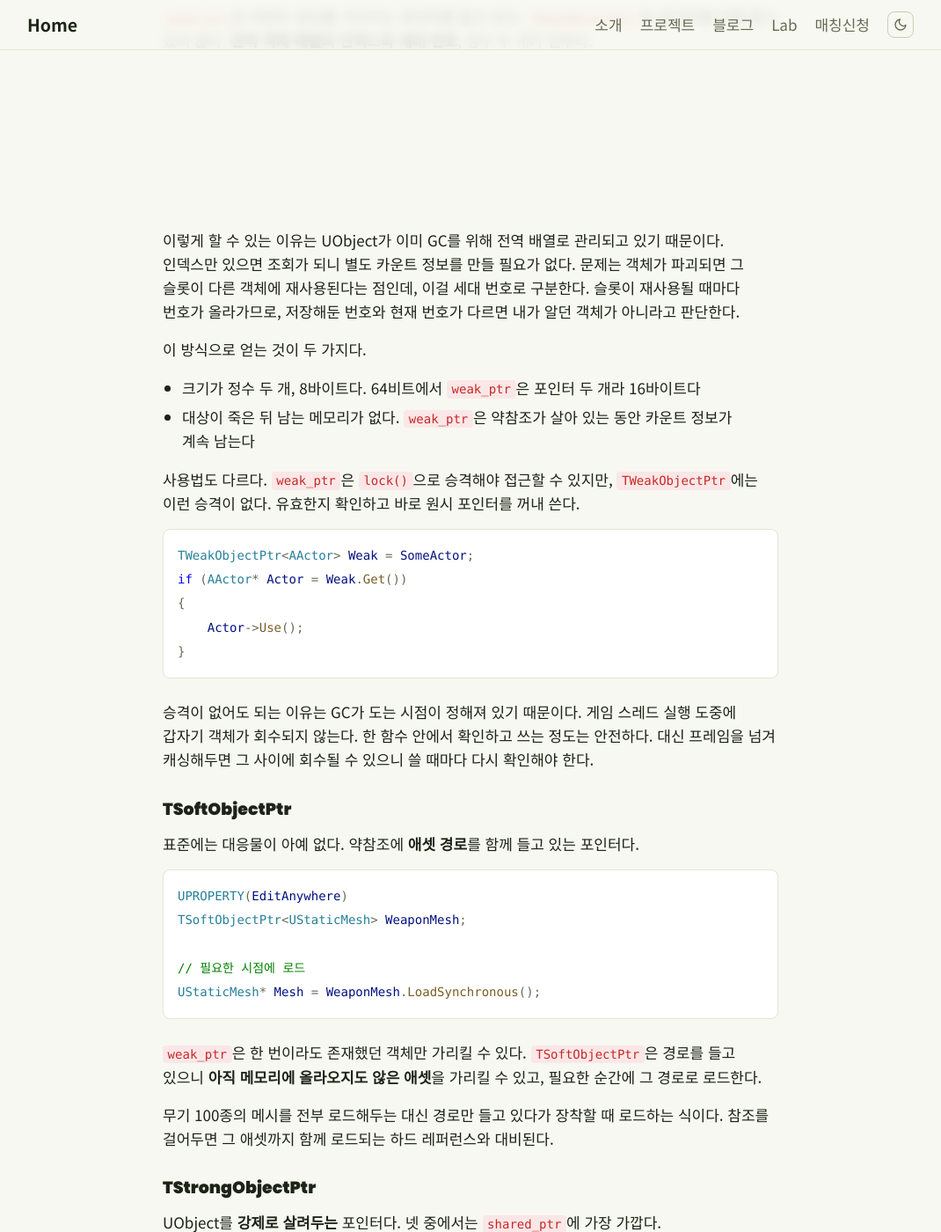
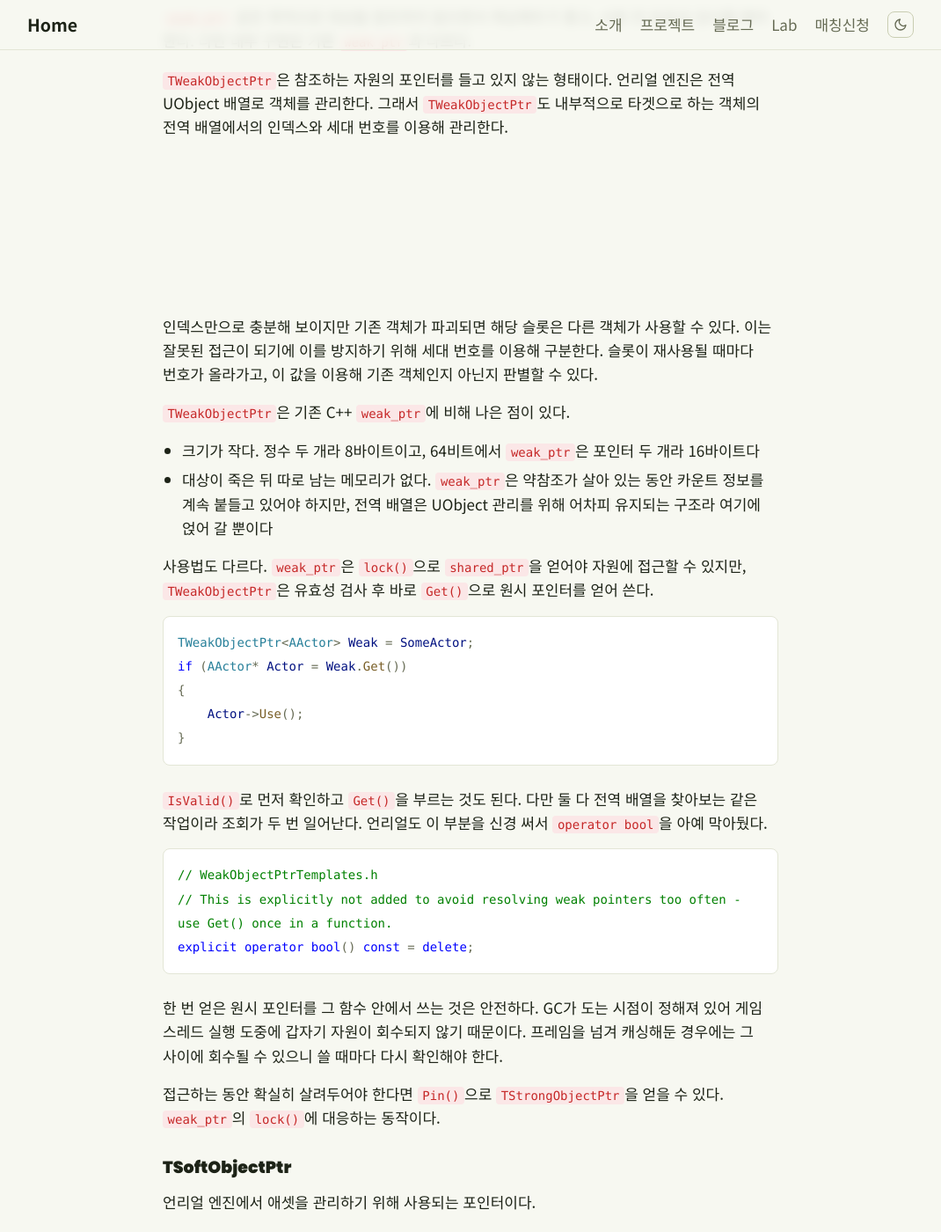
Before and after one commit to skamo3/skamo3.github.io, a Jekyll site: the page built from _posts/2026-08-13-cpp-unreal-smart-pointers.md, in a window 1280 px wide and 1400 px high, scrolled down 5013 px. Shown: the whole window at 88% size, without its empty margins (105-1175 px from the left). Built offline with Jekyll 4.4.1, drawn with Linux system fonts in a browser that asks for light colours; some of the changed text lies outside the part shown.

Commit message:
글 수정: UObject 포인터 절 재작성, Pin() 관련 서술 정정
TWeakObjectPtr에 승격이 없다고 쓴 부분을 Pin()으로 정정하고,
IsValid()와 Get()의 중복 조회를 짚었다. TSoftObjectPtr과
TStrongObjectPtr 설명을 다시 썼다.

Co-Authored-By: Claude Opus 5 <noreply@anthropic.com>

````diff
--- a/_posts/2026-08-13-cpp-unreal-smart-pointers.md
+++ b/_posts/2026-08-13-cpp-unreal-smart-pointers.md
@@ -151,7 +151,9 @@ TObjectPtr<AWeapon> EquippedWeapon;
 
 `weak_ptr`과 이름도 목적도 같다. 대상을 살려두지 않고, 쓰기 전에 유효성을 확인해야 한다. 그런데 구현은 전혀 다르다.
 
-`weak_ptr`은 카운트 정보를 가리키는 포인터를 들고 있다. `TWeakObjectPtr`은 포인터를 아예 들고 있지 않다. **전역 객체 배열의 인덱스와 세대 번호**, 정수 두 개가 전부다.
+`weak_ptr` 같은 목적으로 대상을 참조하지 않으면서 캐싱해두기 좋고, 사용 전 유효성 검사를 해야 한다. 다만 내부 구현은 기존 `weak_ptr`과 다르다.
+
+`TWeakObjectPtr`은 참조하는 자원의 포인터를 들고 있지 않는 형태이다. 언리얼 엔진은 전역 UObject 배열로 객체를 관리한다. 그래서 `TWeakObjectPtr`도 내부적으로 타겟으로 하는 객체의 전역 배열에서의 인덱스와 세대 번호를 이용해 관리한다.
 
 <pre class="mermaid">
 flowchart TD
@@ -166,14 +168,14 @@ flowchart TD
     STD ~~~ UE
 </pre>
 
-이렇게 할 수 있는 이유는 UObject가 이미 GC를 위해 전역 배열로 관리되고 있기 때문이다. 인덱스만 있으면 조회가 되니 별도 카운트 정보를 만들 필요가 없다. 문제는 객체가 파괴되면 그 슬롯이 다른 객체에 재사용된다는 점인데, 이걸 세대 번호로 구분한다. 슬롯이 재사용될 때마다 번호가 올라가므로, 저장해둔 번호와 현재 번호가 다르면 내가 알던 객체가 아니라고 판단한다.
+인덱스만으로 충분해 보이지만 기존 객체가 파괴되면 해당 슬롯은 다른 객체가 사용할 수 있다. 이는 잘못된 접근이 되기에 이를 방지하기 위해 세대 번호를 이용해 구분한다. 슬롯이 재사용될 때마다 번호가 올라가고, 이 값을 이용해 기존 객체인지 아닌지 판별할 수 있다.
 
-이 방식으로 얻는 것이 두 가지다.
+`TWeakObjectPtr`은 기존 C++ `weak_ptr`에 비해 나은 점이 있다.
 
-- 크기가 정수 두 개, 8바이트다. 64비트에서 `weak_ptr`은 포인터 두 개라 16바이트다
-- 대상이 죽은 뒤 남는 메모리가 없다. `weak_ptr`은 약참조가 살아 있는 동안 카운트 정보가 계속 남는다
+- 크기가 작다. 정수 두 개라 8바이트이고, 64비트에서 `weak_ptr`은 포인터 두 개라 16바이트다
+- 대상이 죽은 뒤 따로 남는 메모리가 없다. `weak_ptr`은 약참조가 살아 있는 동안 카운트 정보를 계속 붙들고 있어야 하지만, 전역 배열은 UObject 관리를 위해 어차피 유지되는 구조라 여기에 얹어 갈 뿐이다
 
-사용법도 다르다. `weak_ptr`은 `lock()`으로 승격해야 접근할 수 있지만, `TWeakObjectPtr`에는 이런 승격이 없다. 유효한지 확인하고 바로 원시 포인터를 꺼내 쓴다.
+사용법도 다르다. `weak_ptr`은 `lock()`으로 `shared_ptr`을 얻어야 자원에 접근할 수 있지만, `TWeakObjectPtr`은 유효성 검사 후 바로 `Get()`으로 원시 포인터를 얻어 쓴다.
 
 ```cpp
 TWeakObjectPtr<AActor> Weak = SomeActor;
@@ -183,11 +185,23 @@ if (AActor* Actor = Weak.Get())
 }
 ```
 
-승격이 없어도 되는 이유는 GC가 도는 시점이 정해져 있기 때문이다. 게임 스레드 실행 도중에 갑자기 객체가 회수되지 않는다. 한 함수 안에서 확인하고 쓰는 정도는 안전하다. 대신 프레임을 넘겨 캐싱해두면 그 사이에 회수될 수 있으니 쓸 때마다 다시 확인해야 한다.
+`IsValid()`로 먼저 확인하고 `Get()`을 부르는 것도 된다. 다만 둘 다 전역 배열을 찾아보는 같은 작업이라 조회가 두 번 일어난다. 언리얼도 이 부분을 신경 써서 `operator bool`을 아예 막아뒀다.
+
+```cpp
+// WeakObjectPtrTemplates.h
+// This is explicitly not added to avoid resolving weak pointers too often - use Get() once in a function.
+explicit operator bool() const = delete;
+```
+
+한 번 얻은 원시 포인터를 그 함수 안에서 쓰는 것은 안전하다. GC가 도는 시점이 정해져 있어 게임 스레드 실행 도중에 갑자기 자원이 회수되지 않기 때문이다. 프레임을 넘겨 캐싱해둔 경우에는 그 사이에 회수될 수 있으니 쓸 때마다 다시 확인해야 한다.
+
+접근하는 동안 확실히 살려두어야 한다면 `Pin()`으로 `TStrongObjectPtr`을 얻을 수 있다. `weak_ptr`의 `lock()`에 대응하는 동작이다.
 
 ### TSoftObjectPtr
 
-표준에는 대응물이 아예 없다. 약참조에 **애셋 경로**를 함께 들고 있는 포인터다.
+언리얼 엔진에서 애셋을 관리하기 위해 사용되는 포인터이다.
+
+기존 `TObjectPtr`이나 원시 포인터를 이용하면 참조된 애셋 객체를 바로 디스크에서 로드해온다. 단순한 객체라면 큰 문제가 없지만 하나의 객체가 여러 애셋을 참조하고 있는 경우라면 필요한 애셋을 참조와 동시에 로드하게 되고 이는 성능 저하로 이어질 수 있다. 그래서 `TSoftObjectPtr`은 내부적으로 애셋의 경로를 저장해두고, 필요한 시점에 로드하는 방식을 이용한다.
 
 ```cpp
 UPROPERTY(EditAnywhere)
@@ -197,15 +211,13 @@ TSoftObjectPtr<UStaticMesh> WeaponMesh;
 UStaticMesh* Mesh = WeaponMesh.LoadSynchronous();
 ```
 
-`weak_ptr`은 한 번이라도 존재했던 객체만 가리킬 수 있다. `TSoftObjectPtr`은 경로를 들고 있으니 **아직 메모리에 올라오지도 않은 애셋**을 가리킬 수 있고, 필요한 순간에 그 경로로 로드한다.
-
-무기 100종의 메시를 전부 로드해두는 대신 경로만 들고 있다가 장착할 때 로드하는 식이다. 참조를 걸어두면 그 애셋까지 함께 로드되는 하드 레퍼런스와 대비된다.
+`TWeakObjectPtr`도 약참조라 불리지만 한 번이라도 존재했던 객체만 가리킬 수 있다. `TSoftObjectPtr`은 아직 메모리에 올라오지 않은 애셋을 담을 수 있고, 필요한 순간에 해당 경로에 접근해 로드한다.
 
 ### TStrongObjectPtr
 
-UObject를 **강제로 살려두는** 포인터다. 넷 중에서는 `shared_ptr`에 가장 가깝다.
+UObject를 강제로 살려두기 위한 포인터이다.
 
-쓰는 자리는 정해져 있다. `UPROPERTY`를 붙일 수 없는 곳, 그러니까 UObject가 아닌 일반 C++ 클래스나 구조체가 UObject를 붙들어야 할 때다. `UPROPERTY`가 없으면 GC가 그 참조를 모르기 때문에 다른 수단이 필요하다.
+`UPROPERTY`를 사용할 수 없는, UObject가 아닌 C++ 클래스나 구조체가 내부 객체로 UObject를 가지고 있을 때 사용된다. `UPROPERTY`가 없으면 GC가 읽을 수 없기에 다른 대안이 필요하고 그때 사용되는 것이 `TStrongObjectPtr`이다.
 
 ```cpp
 class FMyNonUObjectClass
````
